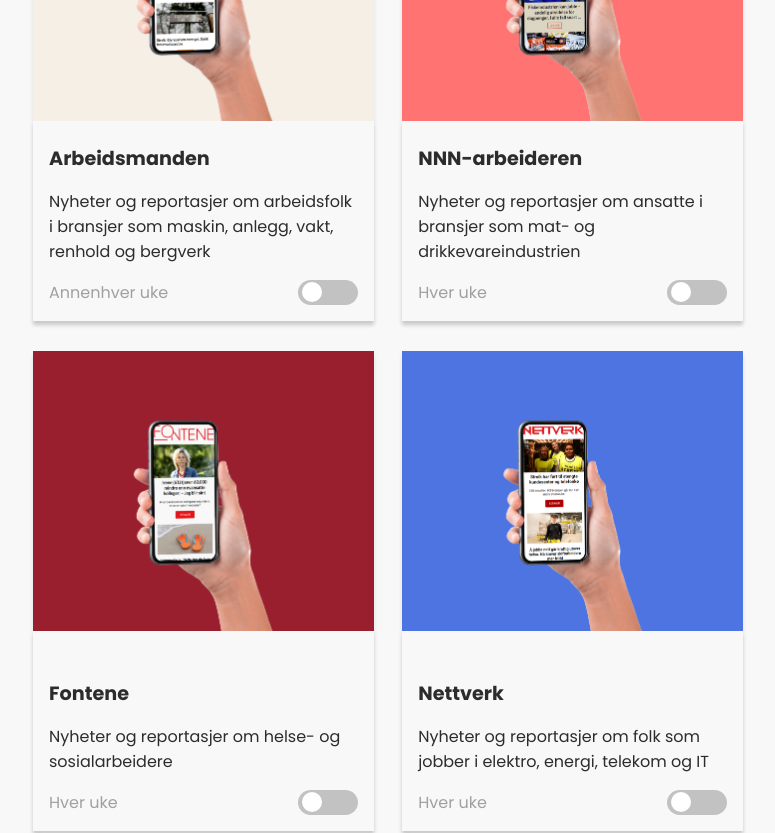
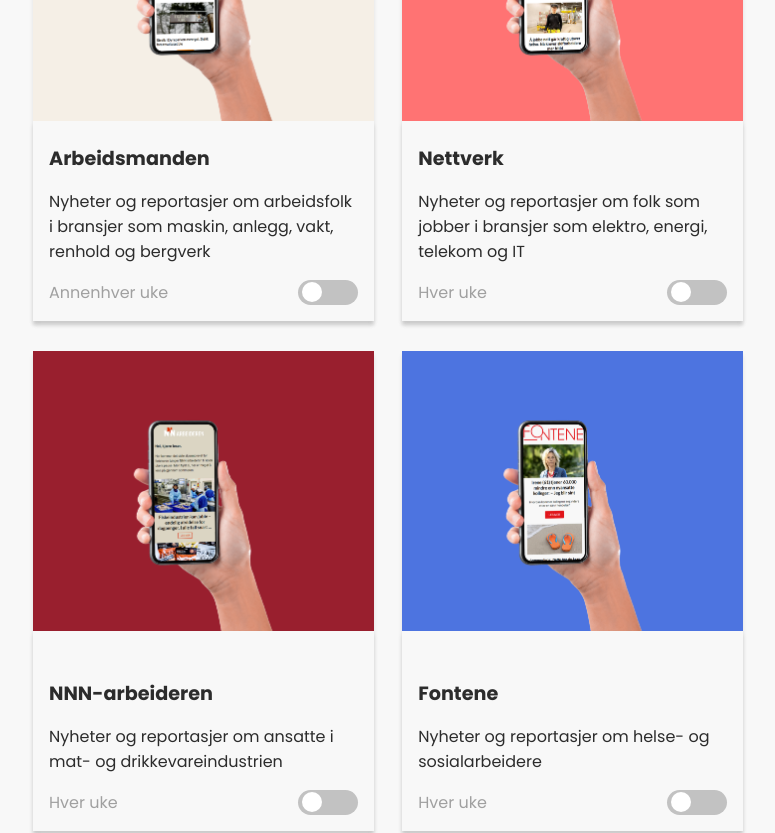
Before and after one commit to Ninuskaninus/FrifagNyhetsbrev, a React (Create React App) app: page / in a window 1280 px wide. Shown: the part 3360-4193 px from the top of the page, without its empty margins (252-1027 px from the left). Built offline with nearby package versions, Linux system fonts and the light colour scheme.

Commit message:
swapped places

```diff
--- a/src/components/cardsInfo/index.jsx
+++ b/src/components/cardsInfo/index.jsx
@@ -51,6 +51,13 @@
       id: 39480,
       release: "Annenhver uke"
   },
+   {
+      name: "Nettverk",
+      image: Images.Nettverk,
+      description: Descriptions.Nettverk,
+      id: 39481,
+      release: "Hver uke"
+      },
         {
       name: "NNN-arbeideren",
       image: Images.NNN,
@@ -65,13 +72,7 @@
       id: 39483,
       release: "Hver uke"
       },
-      {
-      name: "Nettverk",
-      image: Images.Nettverk,
-      description: Descriptions.Nettverk,
-      id: 39481,
-      release: "Hver uke"
-      },
+
 
 
 
--- a/src/components/descriptions/index.jsx
+++ b/src/components/descriptions/index.jsx
@@ -74,15 +74,24 @@
       </>
     )
   },
-
-  Nettverk: () => {
+    Nettverk: () => {
     return (
       <>
       <h5>Nettverk</h5>
-      <p>Nyheter og reportasjer om folk som jobber i elektro, energi, telekom og IT</p>
+      <p>Nyheter og reportasjer om folk som jobber i bransjer som elektro, energi, telekom og IT</p>
       </>
     )
   },
+    NNN: () => {
+    return (
+      <>
+      <h5>NNN-arbeideren</h5>
+      <p>Nyheter og reportasjer om ansatte i mat- og drikkevareindustrien</p>
+      </>
+    )
+  },
+
+
 
   NTL: () => {
     return (
@@ -93,14 +102,7 @@
     )
   },
 
-  NNN: () => {
-    return (
-      <>
-      <h5>NNN-arbeideren</h5>
-      <p>Nyheter og reportasjer om ansatte i bransjer som mat- og drikkevareindustrien</p>
-      </>
-    )
-  },
+
 
   Fontene: () => {
     return (
```
